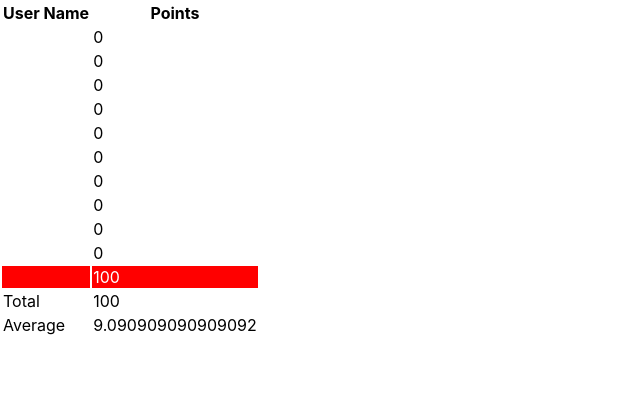
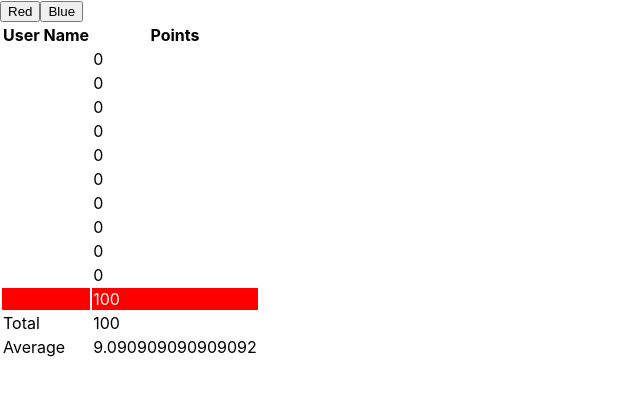
Before and after one commit to piotr-andrzej-bochenek/iSA-React-my-homeworks, a React (Create React App) app in the folder zadanie_08/my-app/: page / in a window 1280 px wide. Shown: the top 396 px of the page, without its empty margins (0-640 px from the left). Built offline with nearby package versions, Linux system fonts and the light colour scheme.

Commit message:
8.5 add buttons

```diff
--- a/zadanie_08/my-app/src/App.js
+++ b/zadanie_08/my-app/src/App.js
@@ -18,6 +18,14 @@ class RenderPlayersTable extends React.Component {
   render() {
     return (
       <div>
+        <button>
+          Red
+        </button>
+
+        <button>
+          Blue
+        </button>
+
         <table>
 
           <thead>
```
